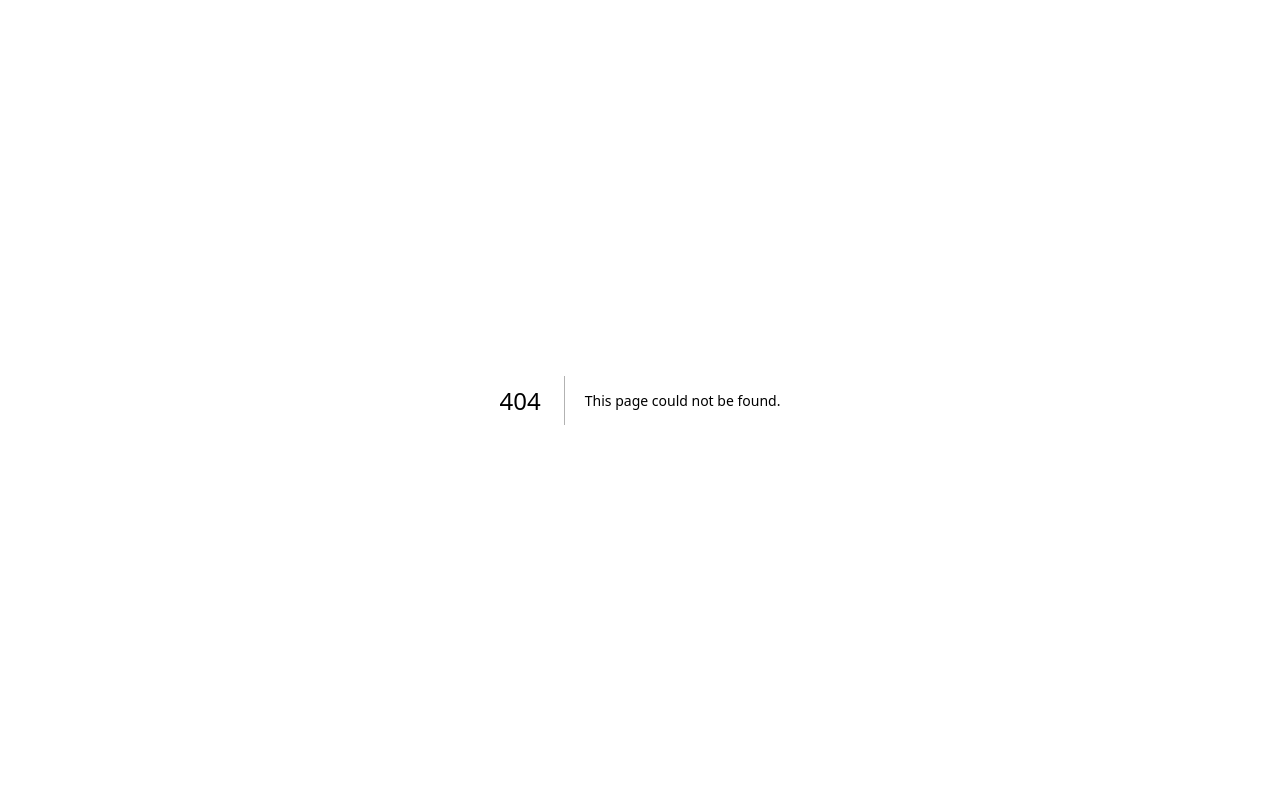
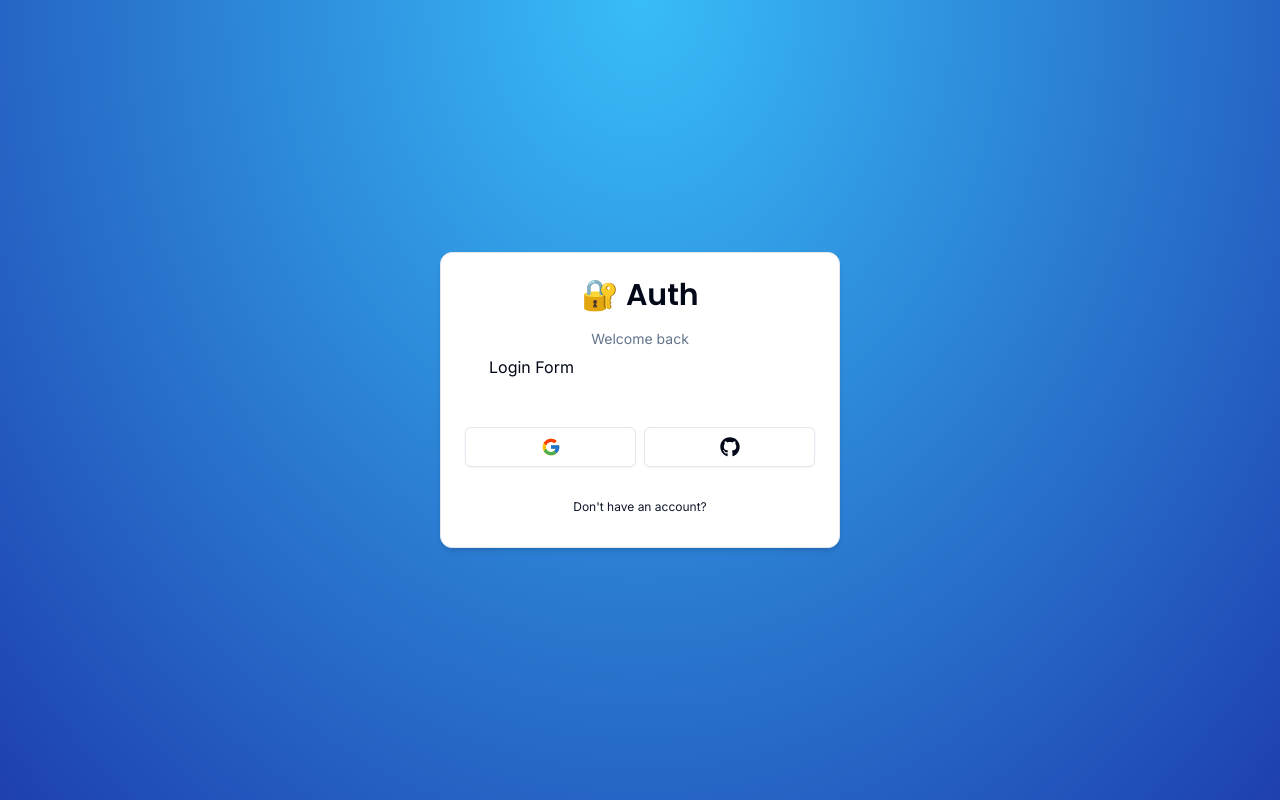
Before and after one commit to martinromario55/nextjs-auth, a Next.js app: page /auth/login in a window 1280 px wide. Before the commit this address had no page. Built offline with nearby package versions, Linux system fonts and the light colour scheme.

Commit message:
Card Wrapper

```diff
--- /dev/null
+++ b/app/auth/layout.tsx
@@ -0,0 +1,11 @@
+import React from 'react'
+
+const AuthLayout = ({ children }: { children: React.ReactNode }) => {
+  return (
+    <div className="h-full flex items-center justify-center bg-[radial-gradient(ellipse_at_top,_var(--tw-gradient-stops))] from-sky-400 to-blue-800">
+      {children}
+    </div>
+  )
+}
+
+export default AuthLayout
--- /dev/null
+++ b/app/auth/login/page.tsx
@@ -0,0 +1,8 @@
+import LoginForm from '@/components/auth/login-form'
+import React from 'react'
+
+const LoginPage = () => {
+  return <LoginForm />
+}
+
+export default LoginPage
--- /dev/null
+++ b/components/auth/back-button.tsx
@@ -0,0 +1,19 @@
+'use client'
+
+import Link from 'next/link'
+import { Button } from '../ui/button'
+
+interface BackButtonProps {
+  href: string
+  label: string
+}
+
+const BackButton = ({ href, label }: BackButtonProps) => {
+  return (
+    <Button variant={'link'} className="font-normal w-full" size={'sm'} asChild>
+      <Link href={href}>{label}</Link>
+    </Button>
+  )
+}
+
+export default BackButton
--- /dev/null
+++ b/components/auth/card-wrapper.tsx
@@ -0,0 +1,42 @@
+'use client'
+
+import { Card, CardContent, CardFooter, CardHeader } from '../ui/card'
+import BackButton from './back-button'
+import Header from './header'
+import Social from './social'
+
+interface CardWrapperProps {
+  children: React.ReactNode
+  headerLabel: string
+  backButtonLabel: string
+  backButtonHref: string
+  showSocial?: boolean
+}
+
+const CardWrapper = ({
+  children,
+  headerLabel,
+  backButtonLabel,
+  backButtonHref,
+  showSocial,
+}: CardWrapperProps) => {
+  return (
+    <Card className="w-[400px] shadow-md">
+      <CardHeader>
+        <Header label={headerLabel} />
+        <CardContent>{children}</CardContent>
+      </CardHeader>
+      {showSocial && (
+        <CardFooter>
+          <Social />
+        </CardFooter>
+      )}
+
+      <CardFooter>
+        <BackButton label={backButtonLabel} href={backButtonHref} />
+      </CardFooter>
+    </Card>
+  )
+}
+
+export default CardWrapper
--- /dev/null
+++ b/components/auth/header.tsx
@@ -0,0 +1,23 @@
+import { cn } from '@/lib/utils'
+import { Poppins } from 'next/font/google'
+import React from 'react'
+
+const font = Poppins({
+  subsets: ['latin'],
+  weight: ['600'],
+})
+
+interface HeaderProps {
+  label: string
+}
+
+const Header = ({ label }: HeaderProps) => {
+  return (
+    <div className="w-full flex flex-col gap-y-4 items-center justify-center">
+      <h1 className={cn('text-3xl font-semibold', font.className)}>🔐 Auth</h1>
+      <p className="text-muted-foreground text-sm">{label}</p>
+    </div>
+  )
+}
+
+export default Header
--- /dev/null
+++ b/components/auth/login-form.tsx
@@ -0,0 +1,17 @@
+import React from 'react'
+import CardWrapper from './card-wrapper'
+
+const LoginForm = () => {
+  return (
+    <CardWrapper
+      headerLabel="Welcome back"
+      backButtonHref="/auth/register"
+      backButtonLabel="Don't have an account?"
+      showSocial
+    >
+      Login Form
+    </CardWrapper>
+  )
+}
+
+export default LoginForm
--- /dev/null
+++ b/components/auth/social.tsx
@@ -0,0 +1,31 @@
+'use client'
+
+import { FcGoogle } from 'react-icons/fc'
+import { Button } from '../ui/button'
+import { FaGithub } from 'react-icons/fa'
+
+const Social = () => {
+  return (
+    <div className="flex items-center w-full gap-x-2">
+      <Button
+        size={'lg'}
+        className="w-full"
+        variant={'outline'}
+        onClick={() => {}}
+      >
+        <FcGoogle className="h-5 w-5" />
+      </Button>
+
+      <Button
+        size={'lg'}
+        className="w-full"
+        variant={'outline'}
+        onClick={() => {}}
+      >
+        <FaGithub className="h-5 w-5" />
+      </Button>
+    </div>
+  )
+}
+
+export default Social
--- /dev/null
+++ b/components/ui/card.tsx
@@ -0,0 +1,76 @@
+import * as React from "react"
+
+import { cn } from "@/lib/utils"
+
+const Card = React.forwardRef<
+  HTMLDivElement,
+  React.HTMLAttributes<HTMLDivElement>
+>(({ className, ...props }, ref) => (
+  <div
+    ref={ref}
+    className={cn(
+      "rounded-xl border bg-card text-card-foreground shadow",
+      className
+    )}
+    {...props}
+  />
+))
+Card.displayName = "Card"
+
+const CardHeader = React.forwardRef<
+  HTMLDivElement,
+  React.HTMLAttributes<HTMLDivElement>
+>(({ className, ...props }, ref) => (
+  <div
+    ref={ref}
+    className={cn("flex flex-col space-y-1.5 p-6", className)}
+    {...props}
+  />
+))
+CardHeader.displayName = "CardHeader"
+
+const CardTitle = React.forwardRef<
+  HTMLParagraphElement,
+  React.HTMLAttributes<HTMLHeadingElement>
+>(({ className, ...props }, ref) => (
+  <h3
+    ref={ref}
+    className={cn("font-semibold leading-none tracking-tight", className)}
+    {...props}
+  />
+))
+CardTitle.displayName = "CardTitle"
+
+const CardDescription = React.forwardRef<
+  HTMLParagraphElement,
+  React.HTMLAttributes<HTMLParagraphElement>
+>(({ className, ...props }, ref) => (
+  <p
+    ref={ref}
+    className={cn("text-sm text-muted-foreground", className)}
+    {...props}
+  />
+))
+CardDescription.displayName = "CardDescription"
+
+const CardContent = React.forwardRef<
+  HTMLDivElement,
+  React.HTMLAttributes<HTMLDivElement>
+>(({ className, ...props }, ref) => (
+  <div ref={ref} className={cn("p-6 pt-0", className)} {...props} />
+))
+CardContent.displayName = "CardContent"
+
+const CardFooter = React.forwardRef<
+  HTMLDivElement,
+  React.HTMLAttributes<HTMLDivElement>
+>(({ className, ...props }, ref) => (
+  <div
+    ref={ref}
+    className={cn("flex items-center p-6 pt-0", className)}
+    {...props}
+  />
+))
+CardFooter.displayName = "CardFooter"
+
+export { Card, CardHeader, CardFooter, CardTitle, CardDescription, CardContent }
--- a/package.json
+++ b/package.json
@@ -16,6 +16,7 @@
     "next": "14.2.3",
     "react": "^18",
     "react-dom": "^18",
+    "react-icons": "^5.2.1",
     "tailwind-merge": "^2.3.0",
     "tailwindcss-animate": "^1.0.7"
   },
```
Also changed, not shown: 1 other file (tests, documents, lock files or other folders).
